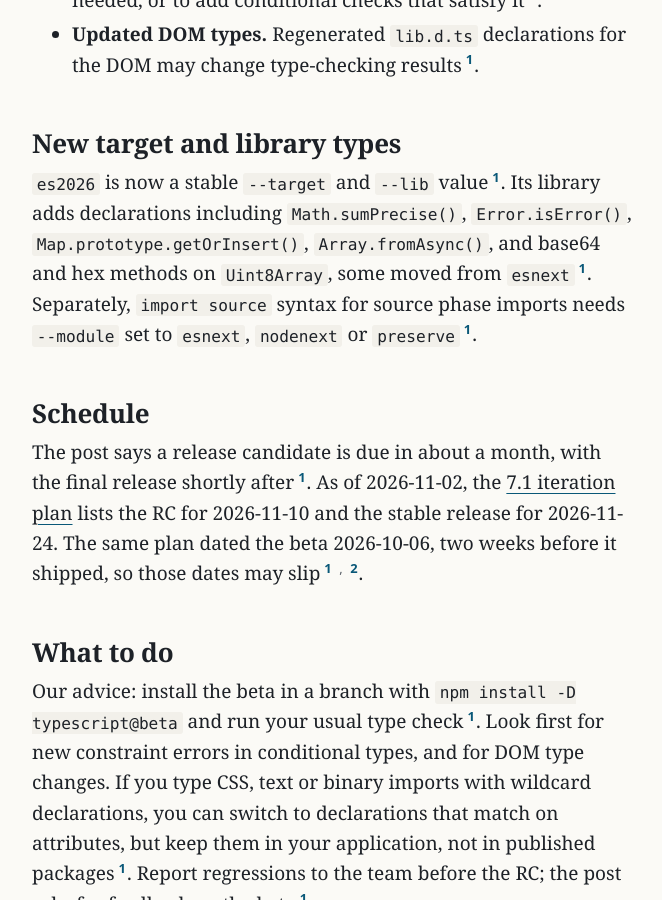
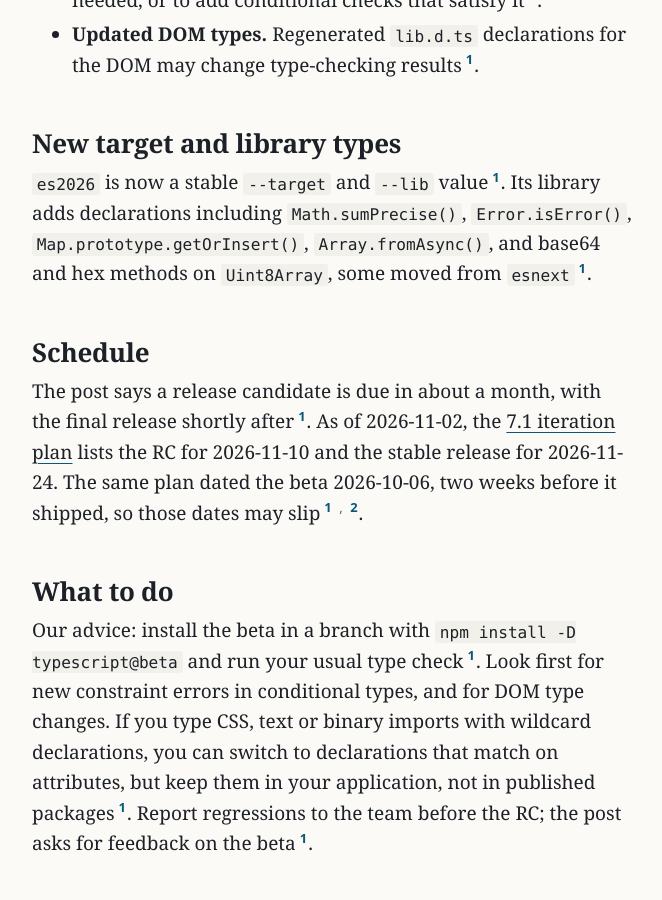
Before and after one commit to northwind-press/northwind-press.github.io, a Jekyll site: the page built from _posts/2026-11-02-typescript-7-1-beta.md, in a window 1280 px wide and 900 px high, scrolled down 1476 px. Shown: the whole window, without its empty margins (308-970 px from the left). Built offline with Jekyll 4.4.1, drawn with Linux system fonts in a browser that asks for light colours.

Commit message:
News: TypeScript 7.1 beta, trim source-phase line (T-76)
Co-Authored-By: Claude Opus 5.5 <noreply@anthropic.com>

```diff
--- a/_posts/2026-11-02-typescript-7-1-beta.md
+++ b/_posts/2026-11-02-typescript-7-1-beta.md
@@ -31,7 +31,7 @@ Projects that import CSS, text or binary files have typed them with wildcard dec
 
 ## New target and library types
 
-`es2026` is now a stable `--target` and `--lib` value{% include cite.html n=1 %}. Its library adds declarations including `Math.sumPrecise()`, `Error.isError()`, `Map.prototype.getOrInsert()`, `Array.fromAsync()`, and base64 and hex methods on `Uint8Array`, some moved from `esnext`{% include cite.html n=1 %}. Separately, `import source` syntax for source phase imports needs `--module` set to `esnext`, `nodenext` or `preserve`{% include cite.html n=1 %}.
+`es2026` is now a stable `--target` and `--lib` value{% include cite.html n=1 %}. Its library adds declarations including `Math.sumPrecise()`, `Error.isError()`, `Map.prototype.getOrInsert()`, `Array.fromAsync()`, and base64 and hex methods on `Uint8Array`, some moved from `esnext`{% include cite.html n=1 %}.
 
 ## Schedule
 
```
